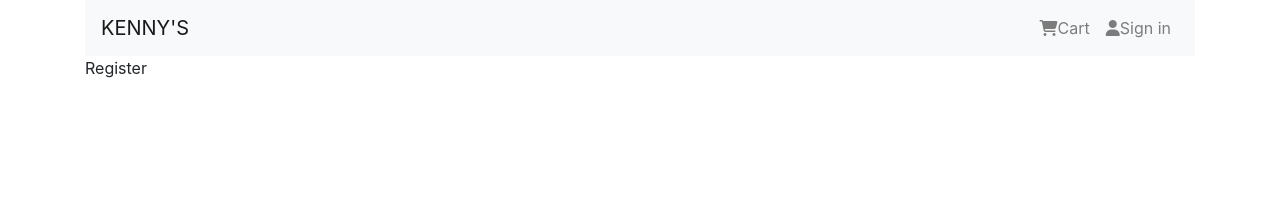
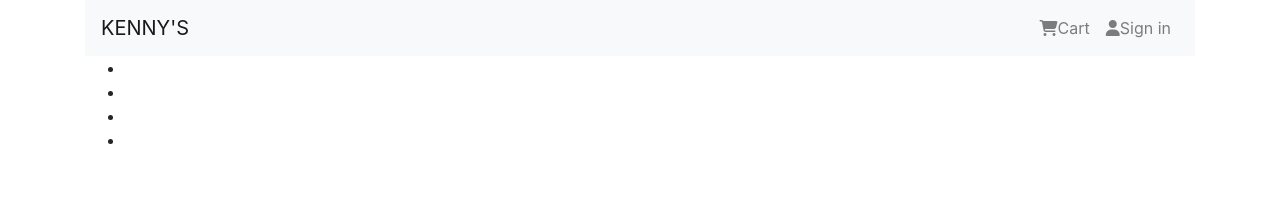
Before and after one commit to kendevops/ecommerce, a Next.js app: page /register in a window 1280 px wide. Shown: the top 202 px of the page. Built offline with nearby package versions, Linux system fonts and the light colour scheme.

Commit message:
Made changes on the register page

```diff
--- a/pages/register.js
+++ b/pages/register.js
@@ -1,5 +1,22 @@
 const Register = () => {
-    return (<div>Register</div>);
-  };
+  return (
+    <div>
+      <ul>
+        <li>
+          <a href=""></a>
+        </li>
+        <li>
+          <a href=""></a>
+        </li>
+        <li>
+          <a href=""></a>
+        </li>
+        <li>
+          <a href=""></a>
+        </li>
+      </ul>
+    </div>
+  );
+};
 
-  export default Register;
+export default Register;
```
